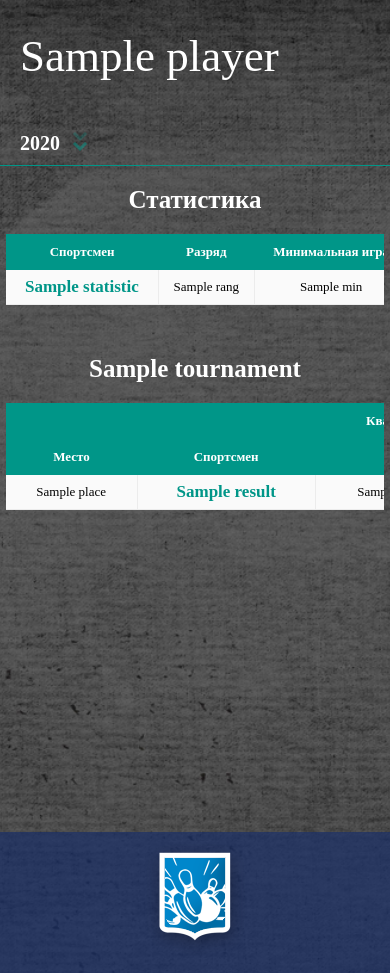
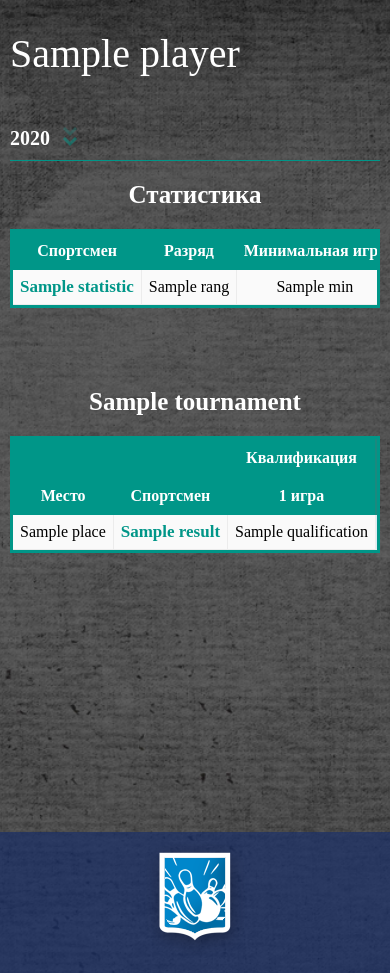
Before and after one commit to karamzi/bowl_spb, a Django app: template templates/profile.html in a window 390 px wide. Shown: the part 100-1073 px from the top of the page. Run offline with Django 3.2, Linux system fonts and the light colour scheme; the template is opened without the code that fills it: most values are stand-ins (such as "Sample title", 1, 10 or a date in 2020).

Commit message:
adopt table

```diff
--- a/static/css/profile_1.css
+++ b/static/css/profile_1.css
@@ -3,14 +3,14 @@
  ________________________*/
 
 .section_rating {
-    padding: 0 20px;
+    padding: 0 10px;
     flex-grow: 1;
     position: relative;
     z-index: 1;
 }
 
 .rating_title {
-    font-size: 45px;
+    font-size: 40px;
     color: white;
     margin: 30px 0;
 }
@@ -86,20 +86,43 @@
     align-items: center;
 }
 
+.statistic {
+    width: 100%;
+}
+
 .tournament_result, .statistic {
     margin-bottom: 50px;
 }
 
-.tournament_result h4, .statistic h4 {
+.rating h4 {
     color: white;
     font-size: 25px;
     text-align: center;
     margin-bottom: 20px;
 }
 
+.tournament_result, .table-wrap {
+    overflow: auto;
+    width: 100%;
+    margin-bottom: 30px;
+    border: 3px solid #009688;
+}
+
 .tournament_result table, .statistic table {
+    border-collapse: collapse;
+    border-spacing: 0;
     width: 100%;
-    border-collapse: collapse;
+}
+
+/* Стили для скролла */
+.table-wrap::-webkit-scrollbar, .tournament_result::-webkit-scrollbar {
+	height: 12px;
+}
+.table-wrap::-webkit-scrollbar-track, .tournament_result::-webkit-scrollbar-track {
+	box-shadow: inset 0 0 6px #009688;
+}
+.table-wrap::-webkit-scrollbar-thumb, .tournament_result::-webkit-scrollbar-thumb {
+	background-color: rgba(0, 150, 136, 0.5);
 }
 
 .tournament_result thead, .statistic thead {
@@ -108,6 +131,7 @@
 
 .tournament_result th, .statistic th {
     padding: 10px 7px;
+    white-space: nowrap;
 }
 
 .tournament_result td, .statistic td {
@@ -116,6 +140,7 @@
     border-right: solid 1px #ececec;
     text-align: center;
     padding: 7px 7px;
+    white-space: nowrap;
 }
 
 .tournament_result a, .statistic a {
@@ -130,30 +155,3 @@
     transition: color 0.3s ease;
     color: #334065;
 }
-
-/* media query
- _________________________*/
-
-@media (max-width: 990px) {
-    .rating_title, .years_list {
-        padding: 0 20px;
-    }
-}
-
-@media (max-width: 900px) {
-    .tournament_result, .statistic {
-        display: flex;
-        flex-direction: column;
-        overflow-y: scroll;
-        width: 97%;
-    }
-
-    .tournament_result table, .statistic table {
-        min-width: 900px;
-        font-size: 13px;
-    }
-
-    .section_rating {
-        padding: 0;
-    }
-}
--- a/templates/profile.html
+++ b/templates/profile.html
@@ -22,6 +22,7 @@
                             <div data-year="{{ year.year }}" class="rating">
                                 <div class="statistic">
                                     <h4>Статистика</h4>
+                                    <div class="table-wrap">
                                         <table>
                                             <thead>
                                             <tr style="background-color: #009688;">
@@ -50,10 +51,11 @@
                                             </tbody>
                                         </table>
                                     </div>
+                                </div>
                                 {% if year.tournaments %}
                                     {% for tournament in year.tournaments %}
+                                        <h4>{{ tournament.name }}</h4>
                                         <div class="tournament_result">
-                                            <h4>{{ tournament.name }}</h4>
                                             <table>
                                                 <thead>
                                                 <tr style="background-color: #009688;">
```
Also changed, not shown: static/css/rating_1.css (renamed from static/css/rating.css, +21 -15 lines), templates/rating.html (+7 -5 lines). Lines whose indentation alone changed are shown as unchanged.
